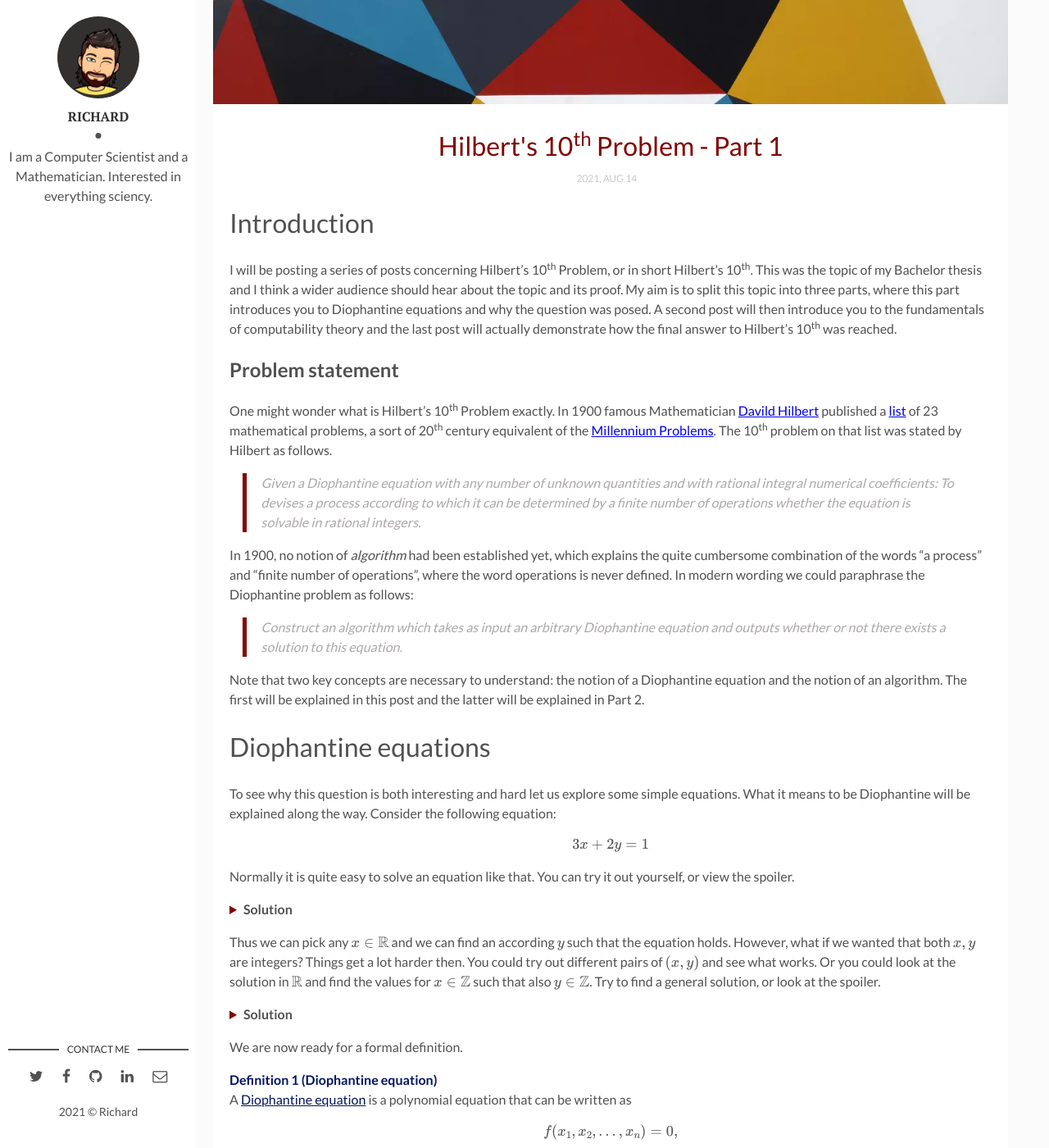
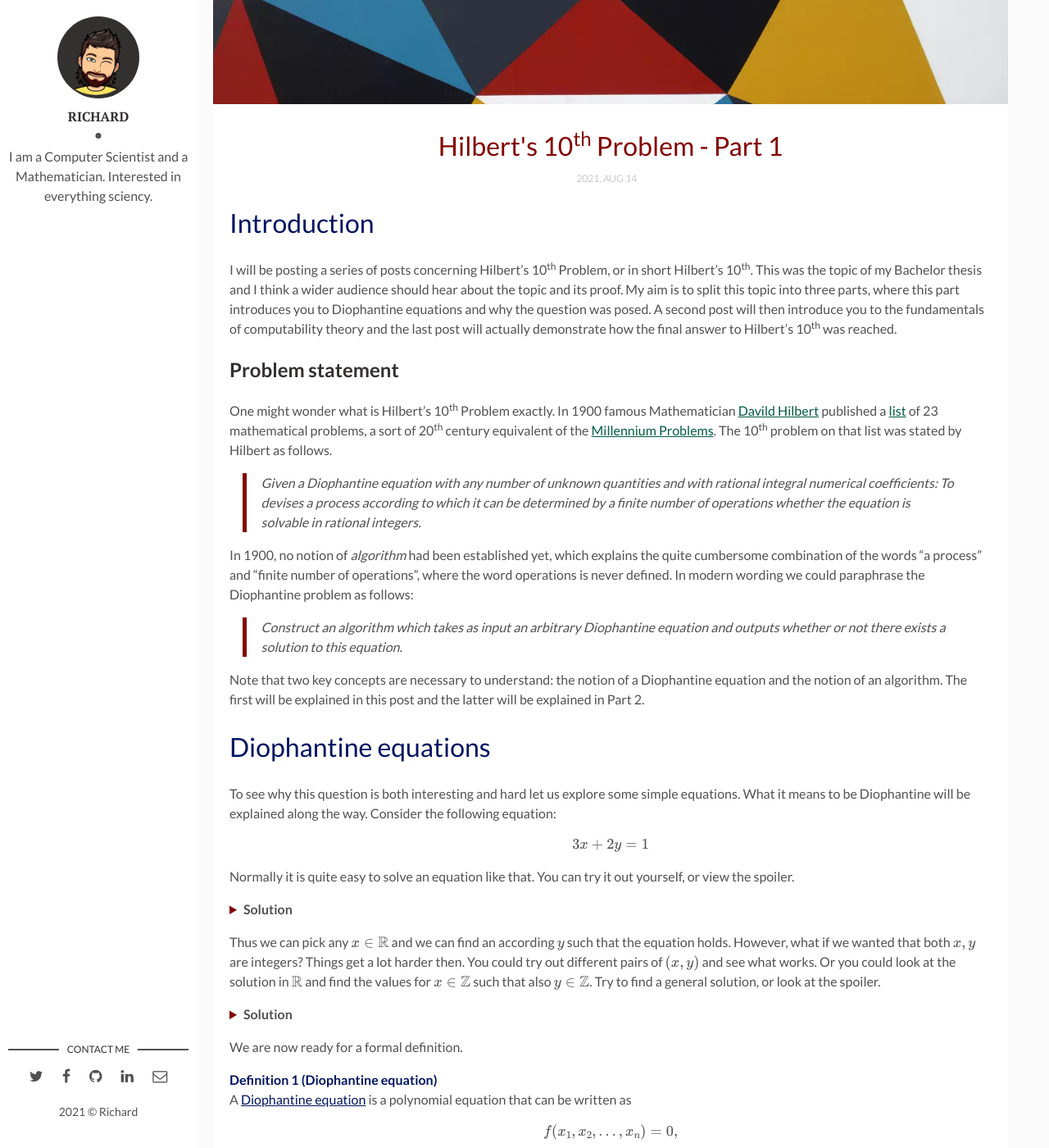
Before and after one commit to RichardPoes/RichardPoes.github.io, a Jekyll site: the page built from _posts/2021-08-06-hilbert-10th-part-1.markdown, in a window 1280 px wide and 1400 px high, scrolled down 393 px. Shown: the whole window at 82% size. Built offline with Jekyll 4.4.1, drawn with Linux system fonts in a browser that asks for light colours.

Commit message:
New link coloring

```diff
--- a/assets/css/main.css
+++ b/assets/css/main.css
@@ -765,6 +765,10 @@ html {
   line-height: 1.5;
 }
 
+a, a:link, a:visited, a:hover, a:focus, a:active {
+  color: #005C3C;
+}
+
 body {
   font-family: "Lato", sans-serif;
   color: #515151;
@@ -776,6 +780,11 @@ body {
 
 h1 {
   font-weight: 400;
+  color: #001462;
+}
+
+h2 {
+  color: #333030;
 }
 
 img {
@@ -798,7 +807,7 @@ blockquote {
   padding-left: 1.1rem;
   margin-left: 1rem;
   font-style: italic;
-  color: #ada8a8;
+  color: #515151;
 }
 
 pre {
```
Also changed, not shown: assets/css/scss/main.scss (+8 -0 lines).
